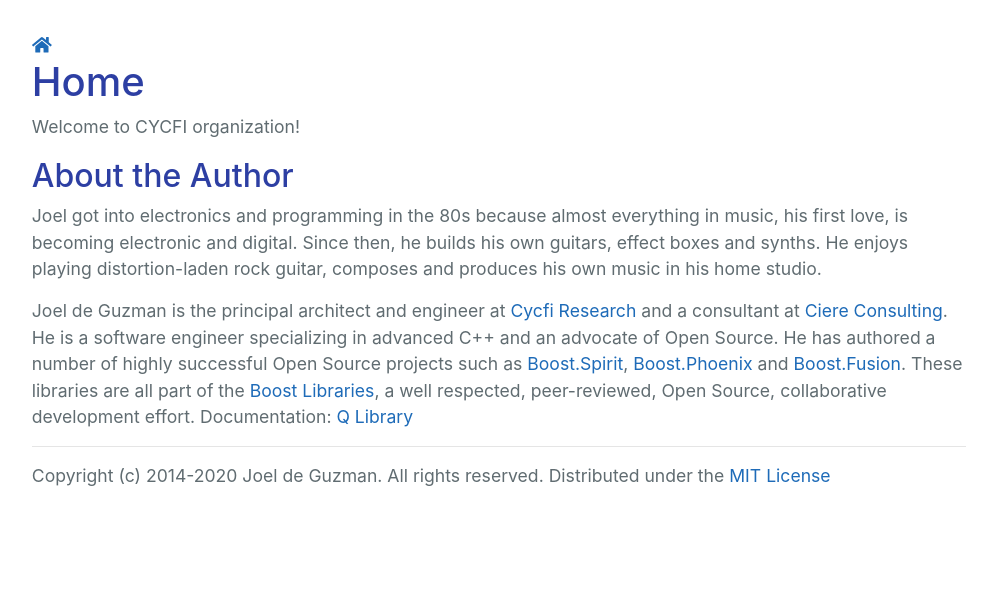
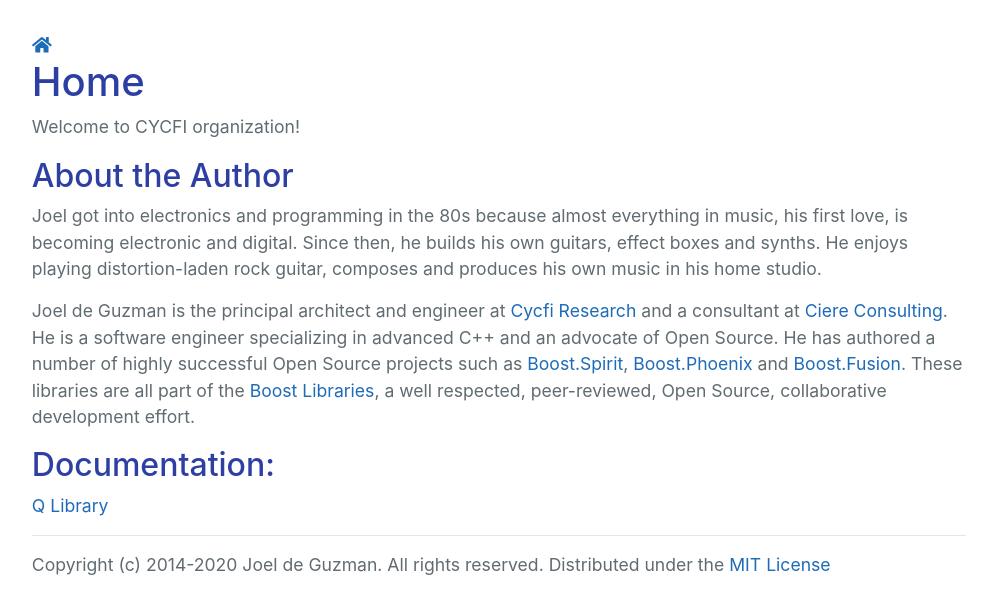
Before and after one commit to cycfi/cycfi.github.io, a Jekyll site: the page built from index.md, in a window 1280 px wide. Shown: the top 614 px of the page, without its empty margins (141-1134 px from the left). Built offline with Jekyll 4.4.1, drawn with Linux system fonts in a browser that asks for light colours; nearby versions of some CDN libraries; comment, search, counter and statistics services are not loaded; part of the change alters nothing that is shown.

```diff
--- a/index.md
+++ b/index.md
@@ -17,7 +17,8 @@ in advanced C++ and an advocate of Open Source. He has authored a number of
 highly successful Open Source projects such as [Boost.Spirit], [Boost.Phoenix]
 and [Boost.Fusion]. These libraries are all part of the [Boost Libraries],
 a well respected, peer-reviewed, Open Source, collaborative development effort.
-Documentation:
+
+## Documentation:
 [Q Library]
 
 [Cycfi Research]:   https://www.cycfi.com/
@@ -26,4 +27,4 @@ Documentation:
 [Boost.Phoenix]:    https://tinyurl.com/y6vkeo5t
 [Boost.Fusion]:     https://tinyurl.com/ybn5oq9v
 [Boost Libraries]:  https://tinyurl.com/jubgged
-[Q Library]:        https://github.com/xauditSite/cycfi.github.io/q/index.md
+[Q Library]:        https://github.com/xauditSite/cycfi.github.io/q
```
